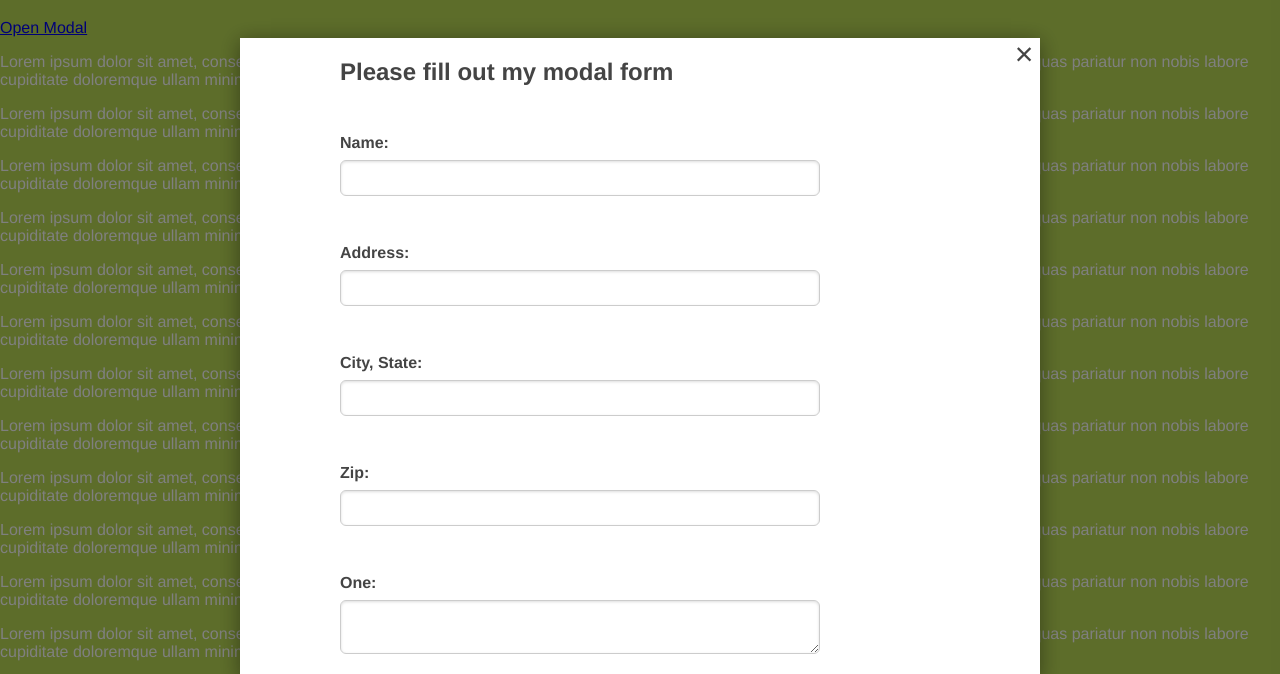
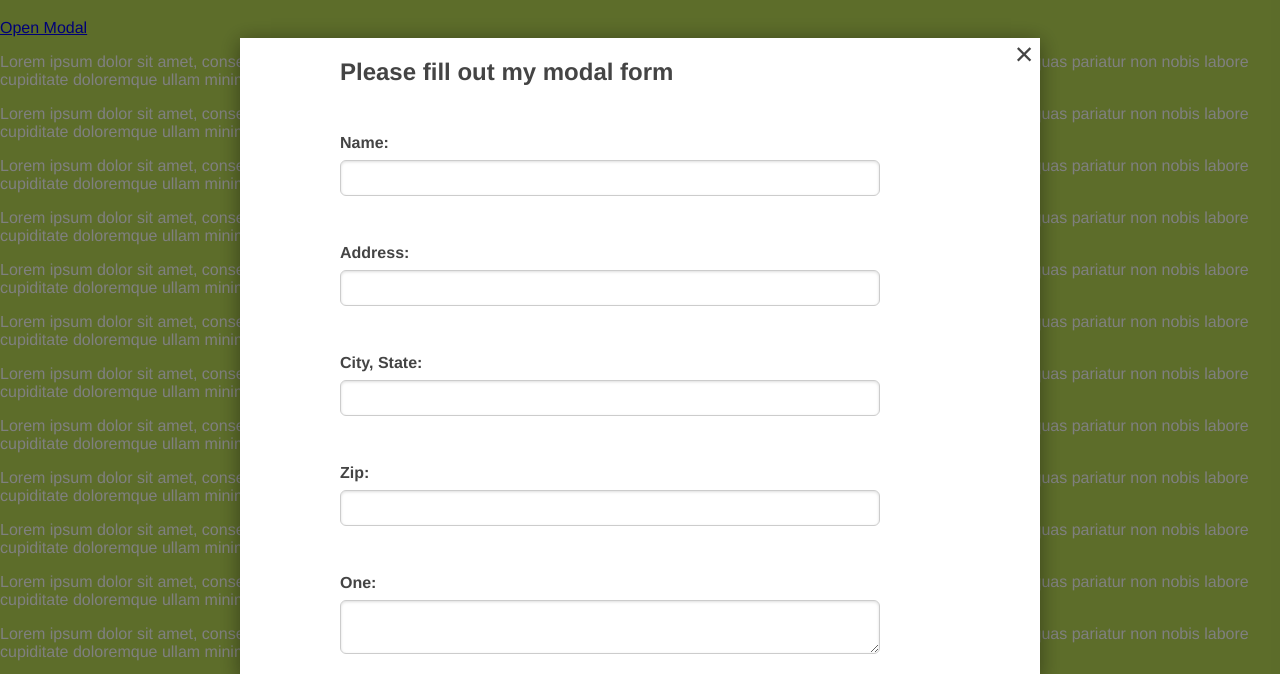
Before and after one commit to ranjanaap/modal, a website: page index.html in a window 1280 px wide. Both pictures are taken after a click on the link "Open Modal". Shown: the part 61-735 px from the top of the page. Drawn offline with nearby package versions, Linux system fonts and the light colour scheme; files that its build step writes are made by us from their sources.

Commit message:
border-box

```diff
--- a/scss/main.scss
+++ b/scss/main.scss
@@ -2,6 +2,13 @@ $badass: #bada55;
 $white: #fff;
 $black: #444;
 $helvetica: "HelveticaNeue-Light", "Helvetica Neue Light", "Helvetica Neue", Helvetica, Arial, "Lucida Grande", sans-serif;
+html {
+  box-sizing: border-box;
+}
+*, *:before, *:after {
+  box-sizing: inherit;
+}
+
 body {
     margin: 0;
     background-color: $badass;
@@ -104,7 +111,7 @@ body {
     input,
     select,
     textarea {
-        width: 80%;
+        width: 90%;
         padding: 0.5rem;
         display: block;
         border: 1px solid #ccc;
```
